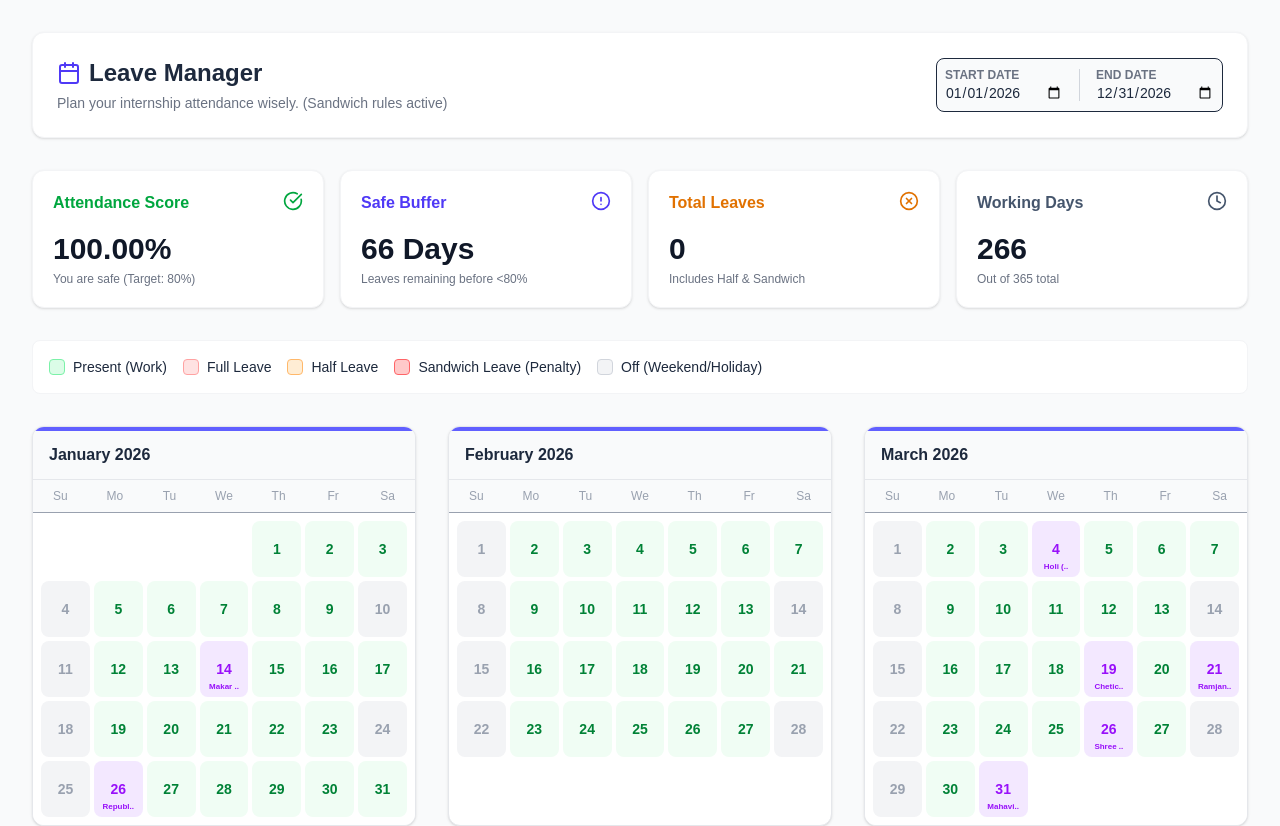
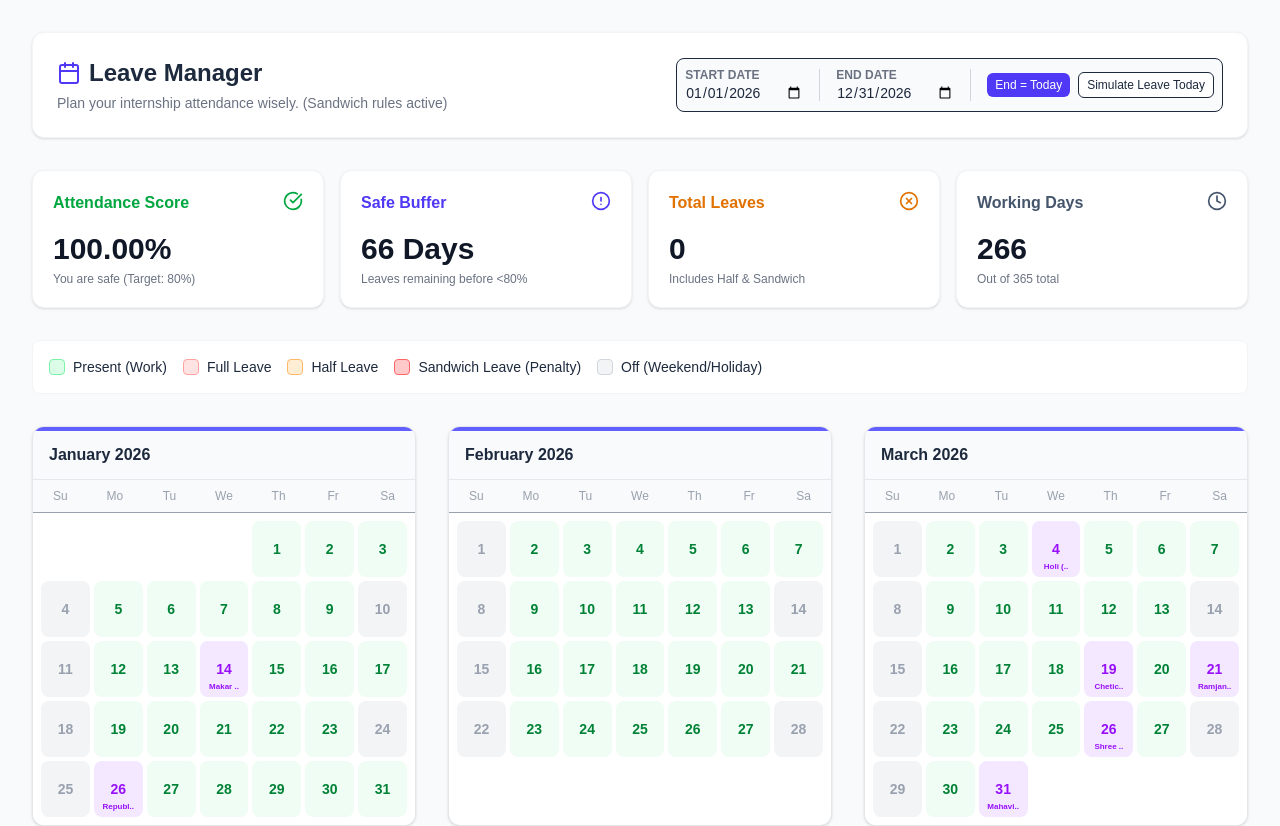
Before and after one commit to ark5234/Leave-Manager, a Next.js app: page / in a window 1280 px wide. Shown: the top 826 px of the page. Built offline with nearby package versions, Linux system fonts and the light colour scheme.

Commit message:
feat(simulation): add 'End = Today' and non-persistent 'Simulate Leave Today' preview

```diff
--- a/src/app/page.tsx
+++ b/src/app/page.tsx
@@ -11,6 +11,7 @@ export default function Home() {
   const [startDate, setStartDate] = useState(new Date().getFullYear() + '-01-01');
   const [endDate, setEndDate] = useState(new Date().getFullYear() + '-12-31');
   const [records, setRecords] = useState<UserRecord[]>([]);
+    const [transientRecords, setTransientRecords] = useState<UserRecord[]>([]); // for non-persistent simulation
   const [loading, setLoading] = useState(true);
 
     useEffect(() => {
@@ -37,10 +38,19 @@ export default function Home() {
         return () => { mounted = false; };
     }, []);
 
-  const timeline = useMemo(() => {
-    if (!startDate || !endDate) return [];
-    return calculateAttendance(new Date(startDate), new Date(endDate), records);
-  }, [startDate, endDate, records]);
+    // Combine persisted records with transient (simulation) records.
+    const combinedRecords = useMemo(() => {
+        const map = new Map<string, UserRecord>();
+        const keyOf = (d: string | Date) => new Date(d).toISOString().slice(0,10);
+        records.forEach(r => map.set(keyOf(r.date), r));
+        transientRecords.forEach(r => map.set(keyOf(r.date), r)); // transient overrides persisted
+        return Array.from(map.values());
+    }, [records, transientRecords]);
+
+    const timeline = useMemo(() => {
+        if (!startDate || !endDate) return [];
+        return calculateAttendance(new Date(startDate), new Date(endDate), combinedRecords);
+    }, [startDate, endDate, combinedRecords]);
 
   const stats = useMemo(() => getStats(timeline), [timeline]);
 
@@ -152,6 +162,32 @@ export default function Home() {
                         className="bg-transparent text-sm font-medium focus:outline-none"
                         title="Select end date"
                     />
+                </div>
+                <div className="w-px h-8 bg-gray-300"></div>
+                <div className="flex items-center gap-2">
+                    <button
+                        type="button"
+                        className="text-xs px-2 py-1 bg-indigo-600 text-white rounded-md hover:bg-indigo-700"
+                        onClick={() => setEndDate(new Date().toISOString().slice(0,10))}
+                    >
+                        End = Today
+                    </button>
+                    <button
+                        type="button"
+                        className={clsx("text-xs px-2 py-1 rounded-md border", transientRecords.length ? 'bg-amber-100 border-amber-300' : 'bg-white')}
+                        onClick={() => {
+                            // toggle simulate leave today (non-persistent)
+                            const todayIso = new Date().toISOString().slice(0,10);
+                            const exists = transientRecords.find(r => new Date(r.date).toISOString().slice(0,10) === todayIso);
+                            if (exists) {
+                                setTransientRecords(prev => prev.filter(r => new Date(r.date).toISOString().slice(0,10) !== todayIso));
+                            } else {
+                                setTransientRecords(prev => [...prev, { date: new Date().toISOString(), status: 'LEAVE_FULL' }]);
+                            }
+                        }}
+                    >
+                        {transientRecords.some(r => new Date(r.date).toISOString().slice(0,10) === new Date().toISOString().slice(0,10)) ? 'Clear Simulation' : 'Simulate Leave Today'}
+                    </button>
                 </div>
             </div>
         </div>
```
